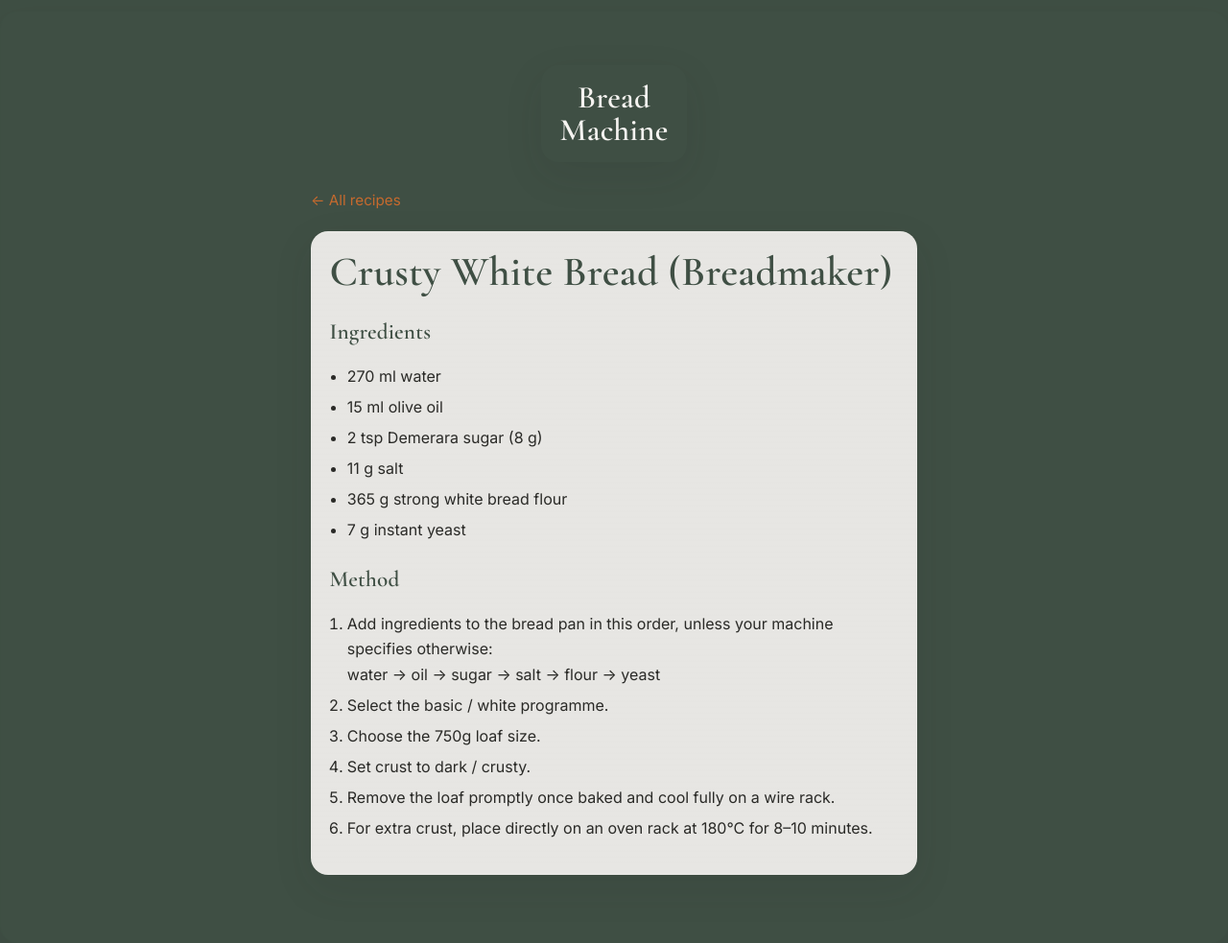
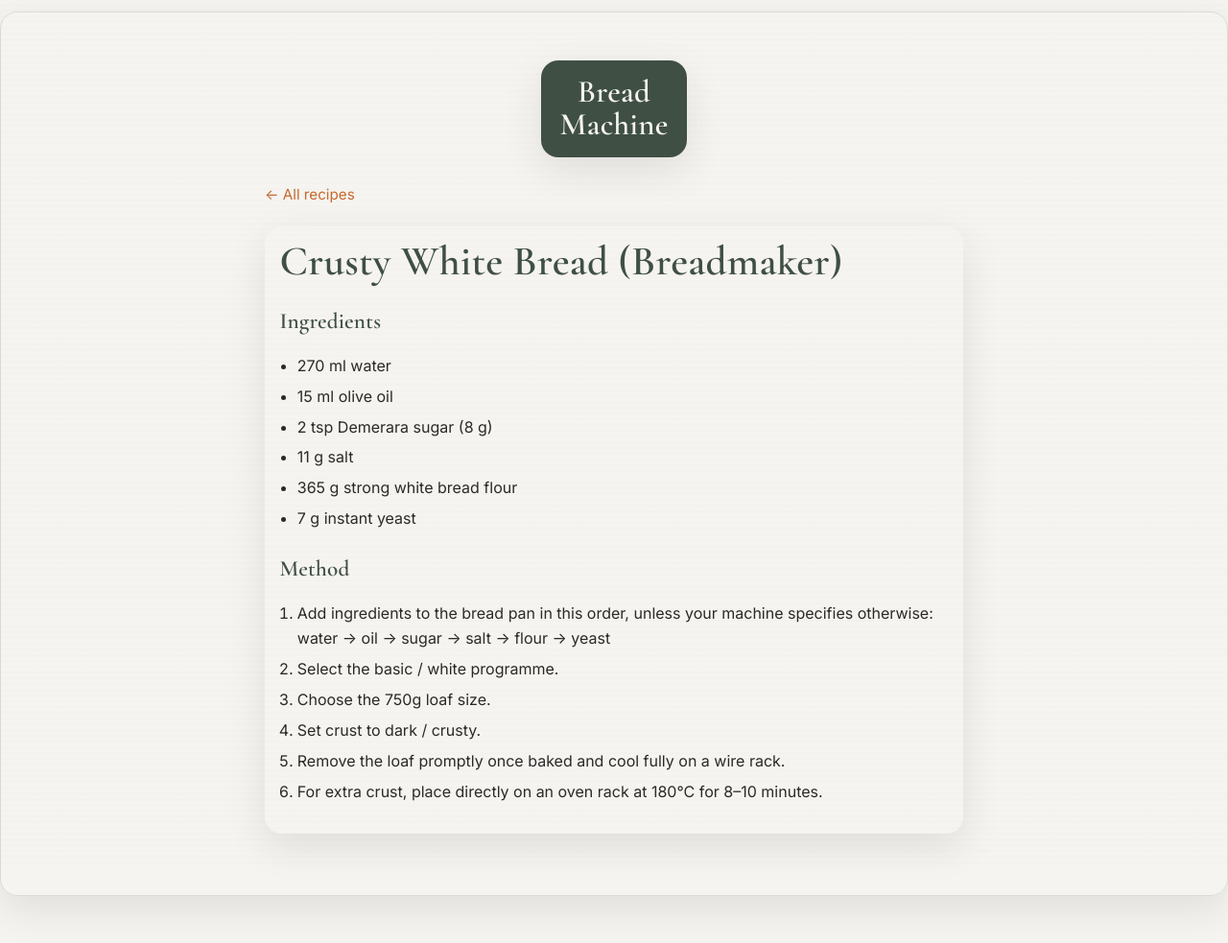
Before and after one commit to laccces/the-bread-machine, a Jekyll site: the page built from _recipes/bread-machine-loaf.md, in a window 1280 px wide. Shown: the whole page at 96% size. Built offline with Jekyll 4.4.1, drawn with Linux system fonts in a browser that asks for light colours; after the commit the page ends 934 px from its top, so only the background shows below that.

Commit message:
margin tweaks

```diff
--- a/assets/css/styles.css
+++ b/assets/css/styles.css
@@ -194,7 +194,7 @@
 
 .recipe{
   margin-top: .75rem;
-  padding: 1.2rem 1.15rem 1.35rem;
+  padding: .85rem .9rem 1rem;
   border-radius: var(--radius);
   background: var(--paper);
   border: 1px solid var(--stroke);
@@ -241,11 +241,7 @@
 
 /* Recipe background override */
 body.recipe{
-  background: var(--forest);
-}
-
-body.recipe::before{
-  opacity: .18;
+  background: var(--bg);
 }
 
 body.recipe .recipe{
@@ -258,3 +254,8 @@
   main{ padding: 1.5rem 1.05rem 2.5rem; }
   .recipe{ padding: 1.05rem 1rem 1.2rem; }
 }
+
+/* Wider content on recipe pages */
+body.recipe main{
+  max-width: 48rem; /* was 42rem */
+}
```
